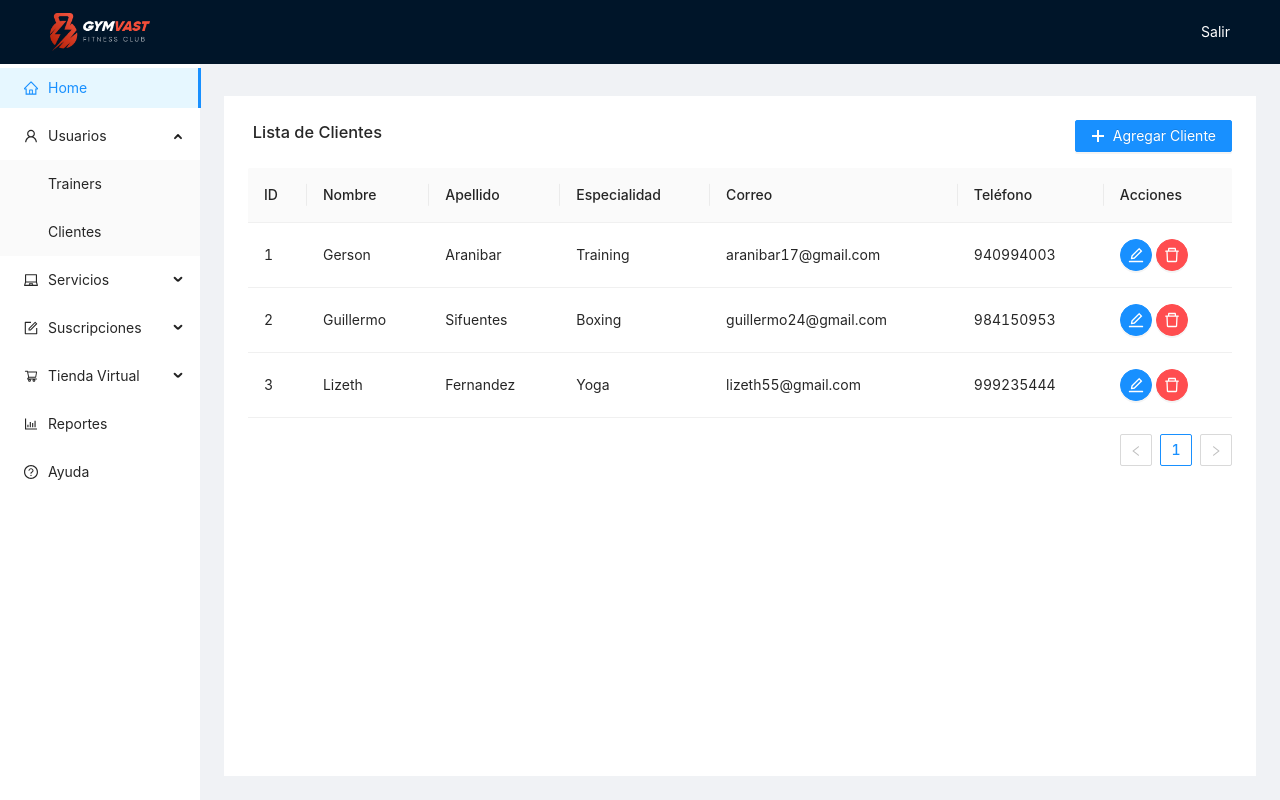
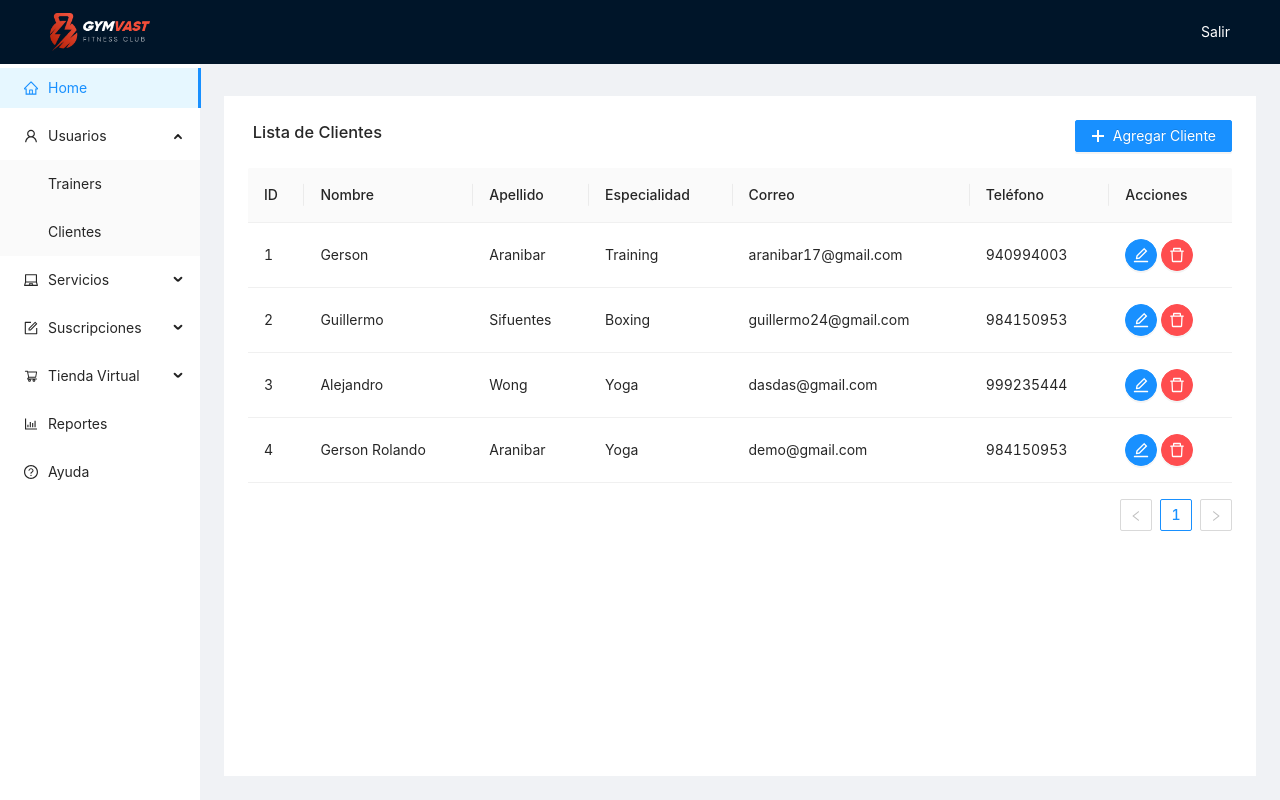
Before and after one commit to aranibar28/back-office, a React (Create React App) app: page /clientes in a window 1280 px wide. Built offline with nearby package versions, Linux system fonts and the light colour scheme; data requests are answered from the project's data file.

Commit message:
ultimos cambios

```diff
--- a/db.json
+++ b/db.json
@@ -17,12 +17,20 @@
       "id": 2
     },
     {
-      "name": "Lizeth",
-      "lastname": "Fernandez",
+      "name": "Alejandro",
+      "lastname": "Wong",
       "category": "Yoga",
-      "email": "lizeth55@gmail.com",
+      "email": "dasdas@gmail.com",
       "phone": "999235444",
       "id": 3
+    },
+    {
+      "name": "Gerson Rolando",
+      "lastname": "Aranibar",
+      "category": "Yoga",
+      "email": "demo@gmail.com",
+      "phone": "984150953",
+      "id": 4
     }
   ],
   "categories": [
--- a/src/modules/users/containers/user-client/user-client.jsx
+++ b/src/modules/users/containers/user-client/user-client.jsx
@@ -1,5 +1,5 @@
 import { useEffect, useState } from "react";
-import { Table, Button, Modal, Input, Form, Select } from "antd";
+import { Table, Button, Modal, Input, Form, /* Select */ } from "antd";
 import {
   PlusOutlined,
   DeleteOutlined,
@@ -9,7 +9,7 @@ import {
 import axios from "axios";
 
 const { Item } = Form;
-const { Option } = Select;
+/* const { Option } = Select; */
 const baseUrl = "http://localhost:3005/users";
 /* const categoryUrl = "http://localhost:3005/categories"; */
 
@@ -214,20 +214,8 @@ export function UserClient() {
             <Input name="lastname" onChange={handleChange} />
           </Item>
 
-          {/*<Item label="Especialidad">
+          <Item label="Categoría">
             <Input name="category" onChange={handleChange} />
-          </Item> */}
-
-          <Item label="Categoría">
-            <Select
-              placeholder="Seleccionar"
-              name="category"
-              onChange={handleChange}
-            >
-              <Option value="Crossfit">Crossfit</Option>
-              <Option value="Training">Training</Option>
-              <Option value="Boxing">Boxing</Option>
-            </Select>
           </Item>
 
           <Item label="Email">
```
